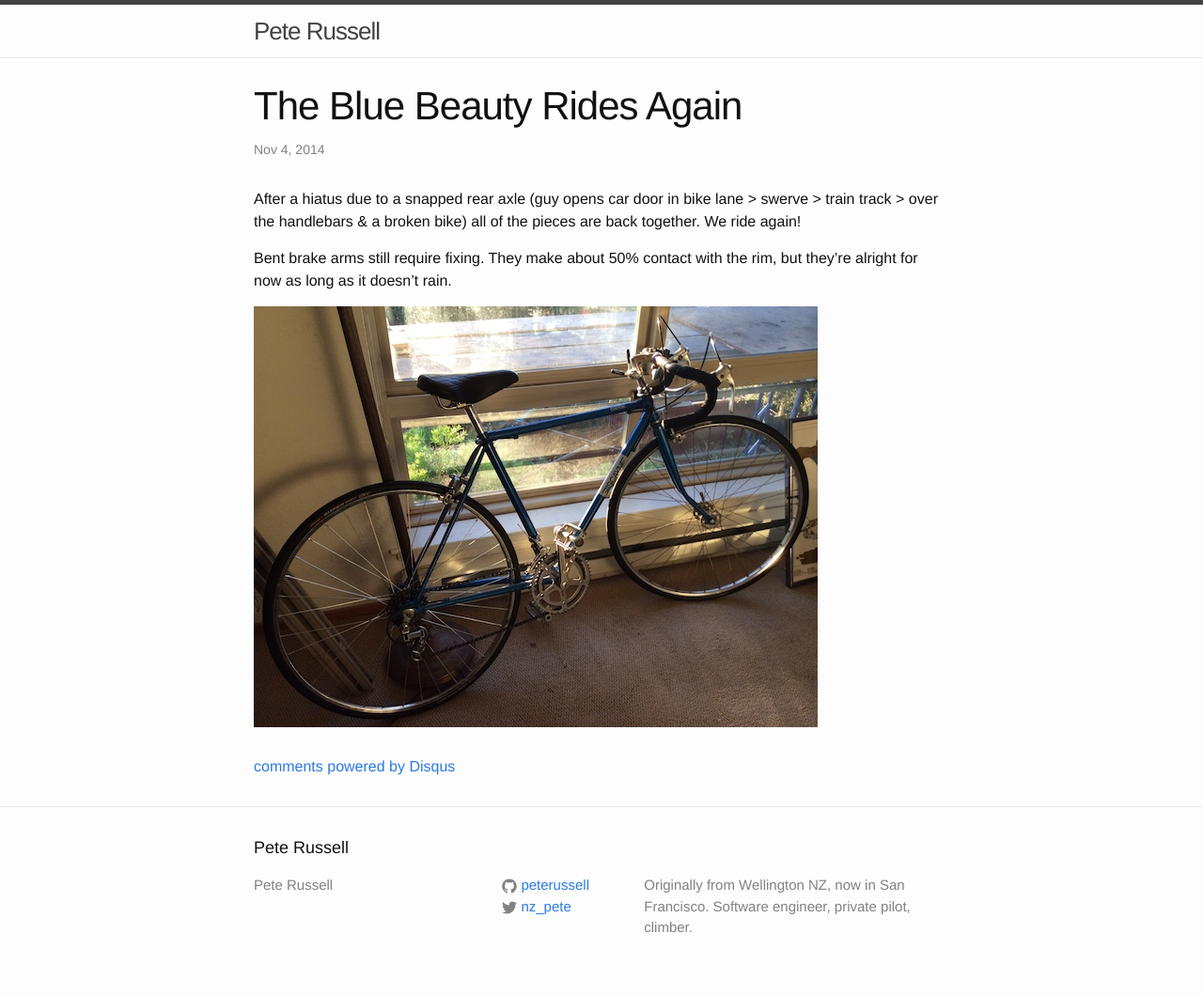
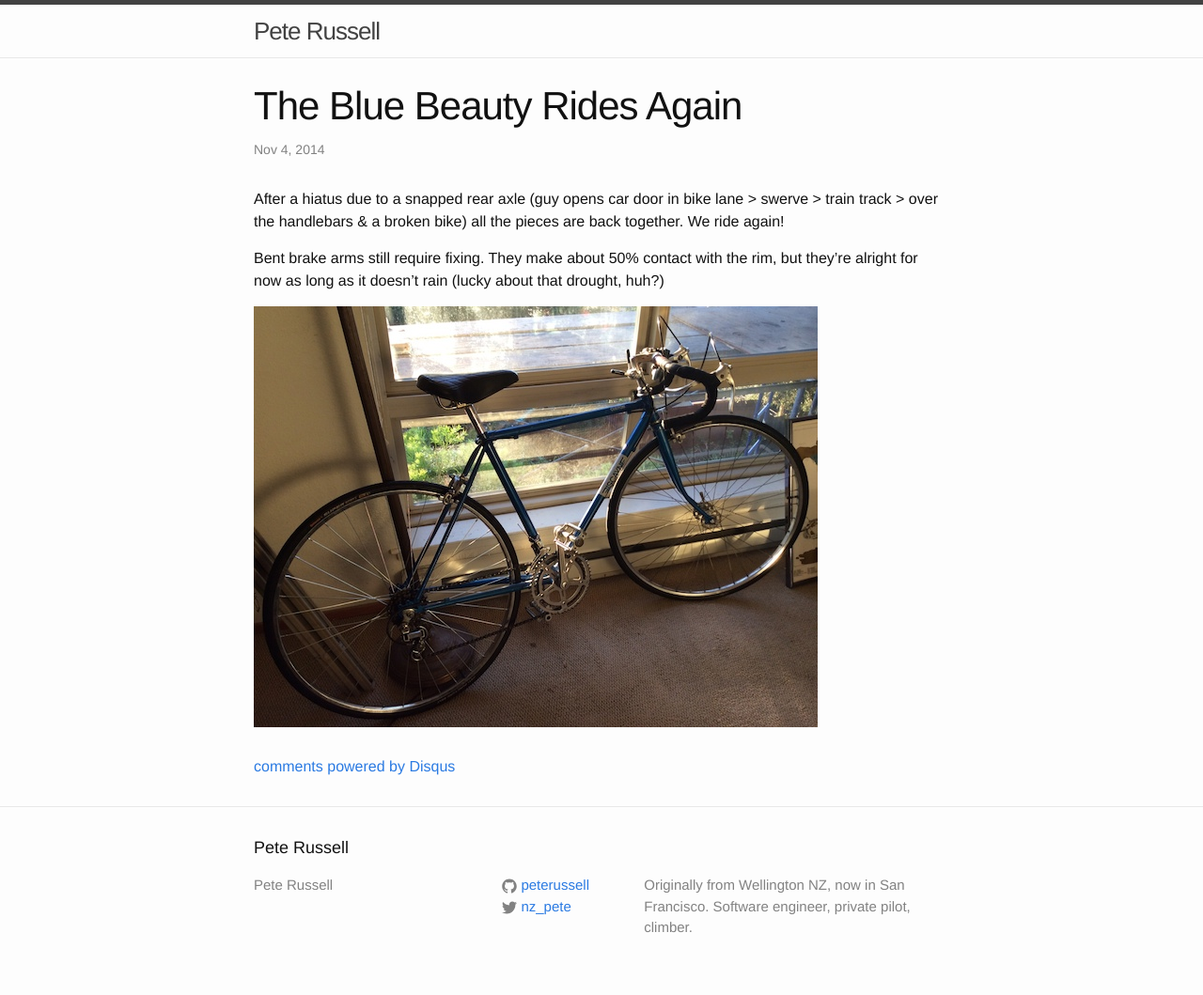
Before and after one commit to peterussell/peterussell.github.io_old, a Jekyll site: the page built from _posts/2014-11-4-the-blue-beauty-rides-again.md, in a window 1280 px wide. Shown: the whole page at 94% size. Built offline with Jekyll 4.4.1, drawn with Linux system fonts in a browser that asks for light colours; comment, search, counter and statistics services are not loaded.

Commit message:
Edit: grammar

```diff
--- a/_posts/2014-11-4-the-blue-beauty-rides-again.md
+++ b/_posts/2014-11-4-the-blue-beauty-rides-again.md
@@ -6,11 +6,11 @@ categories: life
 ---
 
 After a hiatus due to a snapped rear axle (guy opens car door in bike lane > swerve >
-train track > over the handlebars & a broken bike) all of the pieces are back together.
+train track > over the handlebars & a broken bike) all the pieces are back together.
 We ride again!
 
 Bent brake arms still require fixing. They make about 50% contact with the rim, but
-they're alright for now as long as it doesn't rain.
+they're alright for now as long as it doesn't rain (lucky about that drought, huh?)
 
 [![Bike Stuff](/assets/images/2014-11-4/th_bike.jpg)][bikeimg]
 
```
